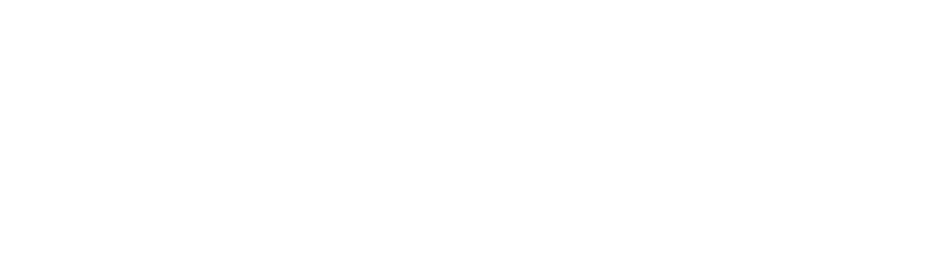
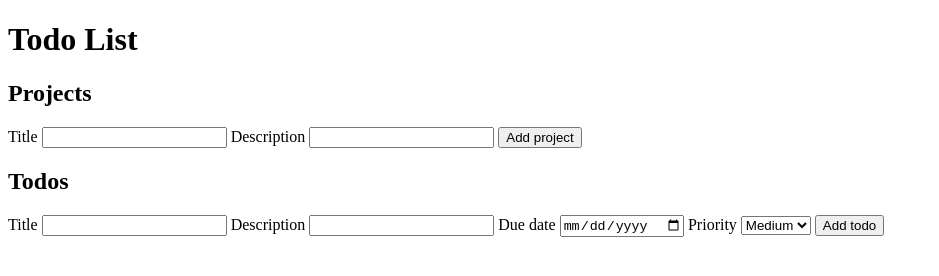
Before and after one commit to ttSamtopia/odin-TodoList, a website built with webpack: page src/index.html in a window 1280 px wide. Shown: the whole page, without its empty margins (0-939 px from the left). Built offline with nearby package versions, Linux system fonts and the light colour scheme.

Commit message:
Base HTML skeleton added

```diff
--- a/src/index.html
+++ b/src/index.html
@@ -6,6 +6,52 @@
     <title>Todo List</title>
 </head>
 <body>
+    <header>
+        <h1>Todo List</h1>
+    </header>
+
+    <div id="projects">
+        <h2>Projects</h2>
+        <ul id="project-list"></ul>
+
+        <form id="project-form">
+            <label for="project-title">Title</label>
+            <input type="text" id="project-title" name="title" required>
+
+            <label for="project-description">Description</label>
+            <input type="text" id="project-description" name="description">
+
+            <button type="submit">Add project</button>
+        </form>
+    </div>
+
+    <div id="todos">
+        <h2 id="todos-heading">Todos</h2>
+        <ul id="todo-list"></ul>
+
+        <form id="todo-form">
+            <label for="todo-title">Title</label>
+            <input type="text" id="todo-title" name="title" required>
+
+            <label for="todo-description">Description</label>
+            <input type="text" id="todo-description" name="description">
+
+            <label for="todo-due-date">Due date</label>
+            <input type="date" id="todo-due-date" name="dueDate" required>
+
+            <label for="todo-priority">Priority</label>
+            <select id="todo-priority" name="priority">
+                <option value="low">Low</option>
+                <option value="medium" selected>Medium</option>
+                <option value="high">High</option>
+            </select>
+
+            <button type="submit">Add todo</button>
+        </form>
+    </div>
+
+    <div id="todo-details"></div>
+
     <script type="module" src="./index.js"></script>
 </body>
 </html>
```
